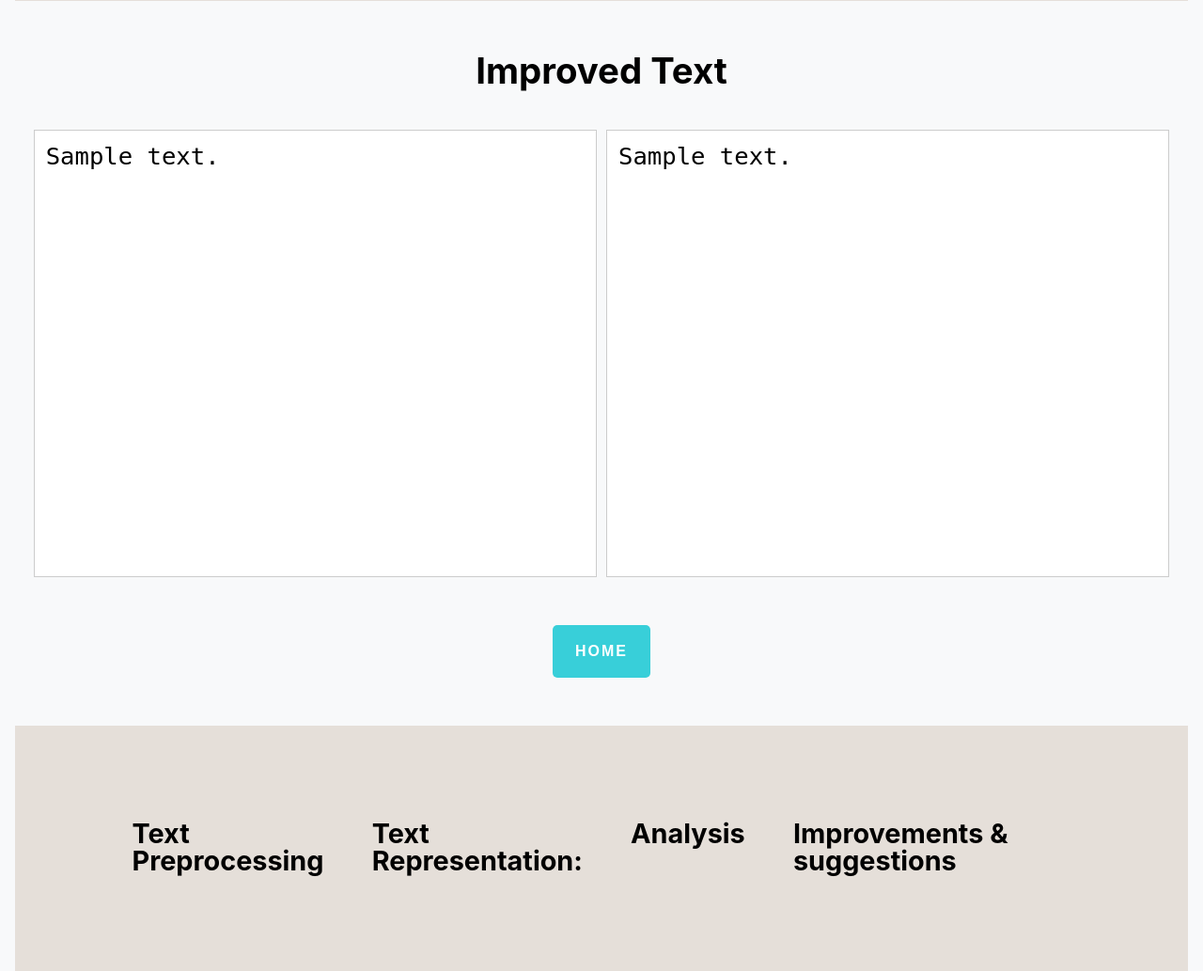
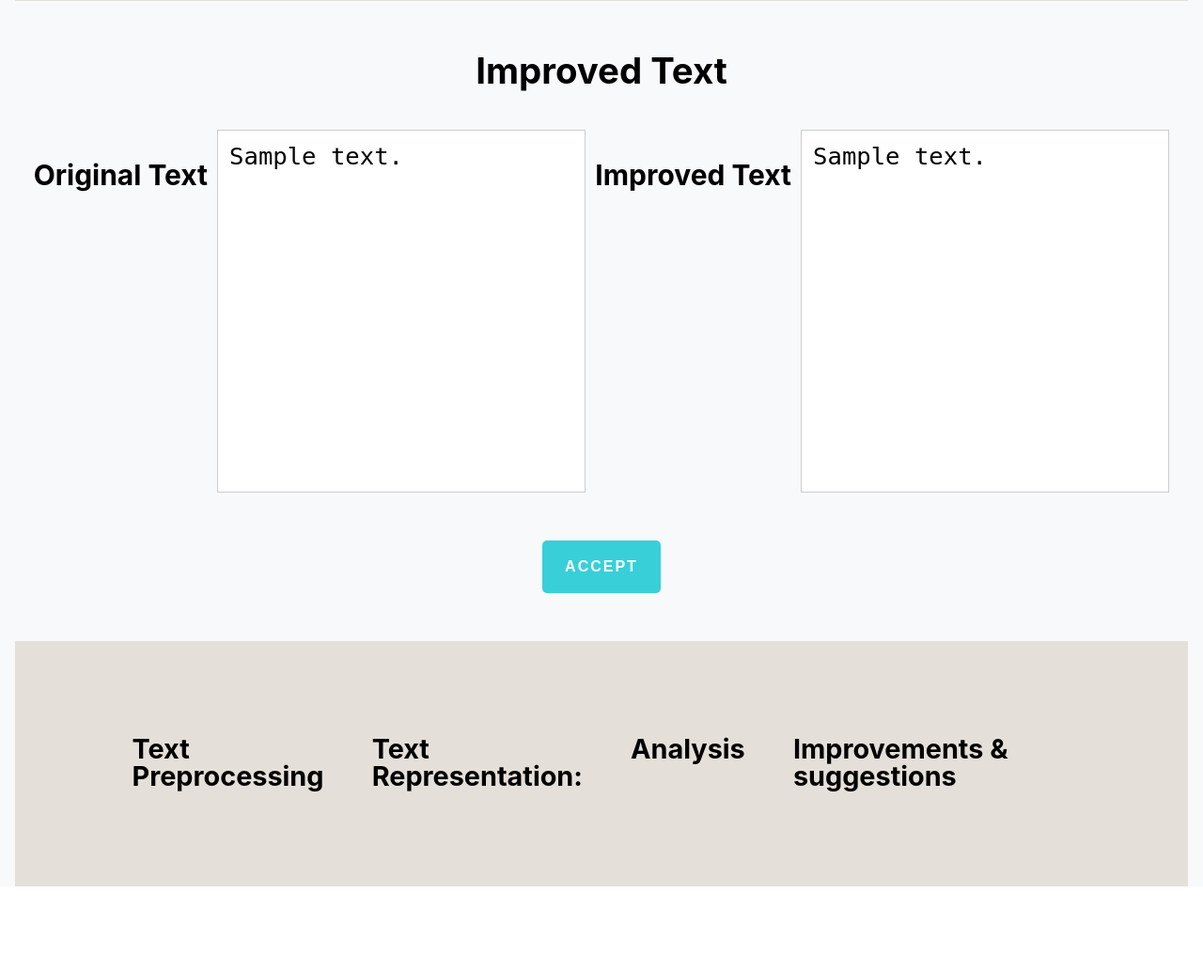
Before and after one commit to DerrickKirimi/Ai-Document-Editor-Assistant, a Django app: page /documents/1/suggestions/ in a window 1280 px wide. Shown: the part 409-1442 px from the top of the page at 94% size. After the commit the page ends 1352 px from the top, so only its background shows below. Run offline with Django 4.2, Linux system fonts and the light colour scheme; a user stored in the database is signed in; tables that the repository leaves empty hold one stand-in row (values such as "Sample post"); some libraries are stand-ins or nearby versions.

Commit message:
Accept button and view

```diff
--- a/app1/templates/app1/showSuggestions.html
+++ b/app1/templates/app1/showSuggestions.html
@@ -9,7 +9,7 @@
     <meta name="viewport" content="width=device-width, initial-scale=1.0">
     <link rel="stylesheet" type="text/css" href="{% static 'css/show.css' %}">
     {% block title %}
-      <title>Improved Text</title>
+      <title>Document Suggestions</title>
     {% endblock title %}
   </head>
   {% endblock head %}
@@ -25,14 +25,16 @@
               </div>
           {% endfor %}
         </div>
-        <form method="post" action="{% url 'main' %}">
+        <form method="post" action="{% url 'accept_improvements' document_id=document.id %}">
           {% csrf_token %}
           <div class="textarea-container">
-              <textarea name="original_text" rows="15" readonly>{{ original_text }}</textarea>
-              <textarea name="improved_text" rows="15" readonly>{{ improved_text}}</textarea>
+              <h3>Original Text</h3>
+              <textarea name="original_text" rows="12" readonly>{{ original_text }}</textarea>
+              <h3>Improved Text</h3>
+              <textarea name="improved_text" rows="12">{{ improved_text }}</textarea>
           </div>
           <br>
-          <button type="submit" class="custom-btn">Home</button> <!--Add export button-->
+          <button type="submit" class="custom-btn">Accept</button>
         </form>
         <br>
     </div>
--- a/app1/urls.py
+++ b/app1/urls.py
@@ -14,4 +14,5 @@ urlpatterns = [
     path('documents/<int:document_id>/original/', views.show_original, name='show_original'),
     path('documents/<int:document_id>/improve/', views.improve_document, name='improve_document'),
     path('documents/<int:document_id>/suggestions/', views.show_suggestions, name='show_suggestions'),
+    path('documents/<int:document_id>/accept/', views.accept_improvements, name='accept_improvements'),
 ]
--- a/app1/views.py
+++ b/app1/views.py
@@ -187,3 +187,33 @@ def show_suggestions(request, document_id):
         'improved_text': document.content.improved_text,
     }
     return render(request, 'app1/showSuggestions.html', context)
+
+@login_required
+def accept_improvements(request, document_id):
+    document = get_object_or_404(Document, id=document_id, user=request.user)
+
+    if request.method == 'POST':
+        original_text = request.POST.get('original_text')
+        improved_text = request.POST.get('improved_text')
+
+        # Update the content model
+        content = document.content
+        content.original_text = original_text
+        content.improved_text = improved_text
+        content.save()  # Save changes
+
+        # Update document status if necessary
+        document.status = "Accepted"
+        document.save()
+
+        messages.success(request, "Improvements have been accepted and saved successfully!")
+        return redirect('show_original', document_id=document.id)
+
+    # Handle GET requests if necessary
+    context = {
+        'original_text': document.content.original_text,
+        'improved_text': document.content.improved_text,
+        'document': document,
+    }
+
+    return render(request, 'app1/showSuggestions.html', context)
```
